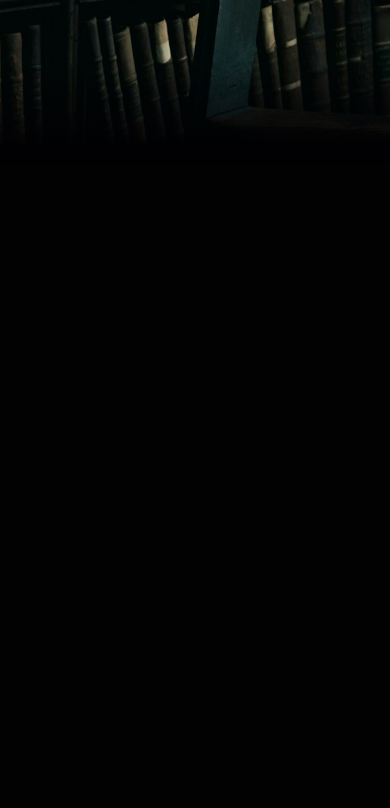
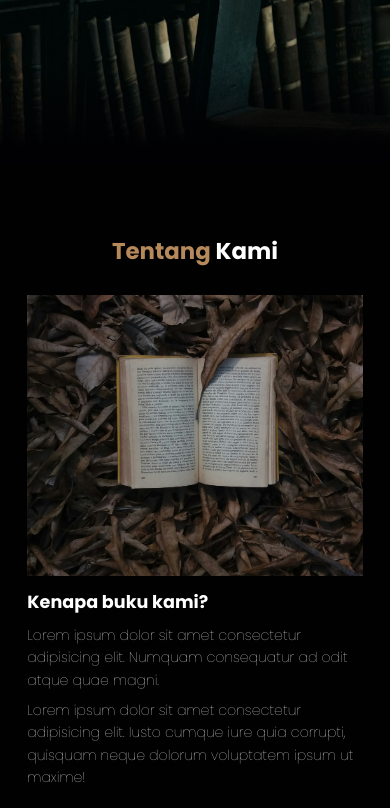
Before and after one commit to NaufalParamaRafif/bik-buk-book, a PHP site: page / in a window 390 px wide. Shown: the part 680-1488 px from the top of the page. Before the commit the page ends 811 px from the top, so only its background shows below. Run offline with PHP 8.4, Linux system fonts and the light colour scheme.

Commit message:
Add about section

```diff
--- a/css/style.css
+++ b/css/style.css
@@ -144,6 +144,56 @@ body {
     box-shadow: 1px 1x 3px rgba(1,1,3,0.5);
 }
 
+
+/* About Section */
+.about{
+  padding: 8rem 7% 1.4rem;
+}
+
+.about h2 {
+  text-align: center;
+  font-size: 2.6rem;
+  margin-bottom: 3rem;
+}
+
+.about h2 span {
+  color: var(--primary);
+}
+
+.about .row {
+  display: flex;
+}
+
+.about .row .about-img {
+  flex: 1 1 45rem;
+}
+
+.about .row .about-img img {
+  width: 100%;
+  height: 45rem;
+  object-fit: cover;
+  object-position: center;
+}
+
+.about .row .content {
+  flex: 1 1 35rem;
+  padding: 0 1rem;
+}
+
+.about .row .content h3 {
+  font-size: 1.8rem;
+  margin-bottom: 1rem;
+}
+
+.about .row .content p {
+  margin-bottom: 0.8rem;
+  font-size: 1.3rem;
+  font-weight: 100;
+  line-height: 1.6;
+}
+
+
+
 /* Media Queries */
 
 /* Laptop */
@@ -192,6 +242,27 @@ body {
   .navbar .navbar-nav a:hover::after {
     transform: scaleX(0.2);
   }
+
+  .about .row {
+    flex-wrap: wrap;
+  }
+
+  .about .row .about-img img {
+    height: 32rem;
+  }
+
+  .about .row .content {
+    padding: 0;
+  }
+
+  .about .row .content h3 {
+    margin-top: 1rem;
+    font-size: 2rem;
+  }
+
+  .about .row .content p {
+    font-size: 1.6rem;
+  }
 }
 
 /* Mobile Phone */
--- a/index.html
+++ b/index.html
@@ -43,13 +43,40 @@
 
     <!-- Hero section start -->
     <section class="hero" id="home">
-        <main class="content">
-            <h1>Baca <span>Buku</span> Buka Dunia</h1>
-            <p>Lorem ipsum dolor sit amet consectetur adipisicing elit. Omnis rem ipsum cumque neque nobis itaque voluptatibus molestiae et quis!</p>
-            <a href="#" class="cta">Beli Sekarang</a>
-        </main>
+      <main class="content">
+        <h1>Baca <span>Buku</span> Buka Dunia</h1>
+        <p>
+          Lorem ipsum dolor sit amet consectetur adipisicing elit. Omnis rem
+          ipsum cumque neque nobis itaque voluptatibus molestiae et quis!
+        </p>
+        <a href="#" class="cta">Beli Sekarang</a>
+      </main>
     </section>
     <!-- Hero section end -->
+
+    <!-- About section start -->
+    <section class="about" id="about">
+      <h2><span>Tentang</span> Kami</h2>
+
+      <div class="row">
+        <div class="about-img">
+          <img src="img/tentang-kami.jpg" alt="Tentang Kami" />
+        </div>
+        <div class="content">
+          <h3>Kenapa buku kami?</h3>
+          <p>
+            Lorem ipsum dolor sit amet consectetur adipisicing elit. Numquam
+            consequatur ad odit atque quae magni.
+          </p>
+          <p>
+            Lorem ipsum dolor sit amet consectetur adipisicing elit. Iusto
+            cumque iure quia corrupti, quisquam neque dolorum voluptatem ipsum
+            ut maxime!
+          </p>
+        </div>
+      </div>
+    </section>
+    <!-- About section end -->
 
     <!-- Feather Icons -->
     <script>
```
Also changed, not shown: img/tentang-kami.jpg (added).
